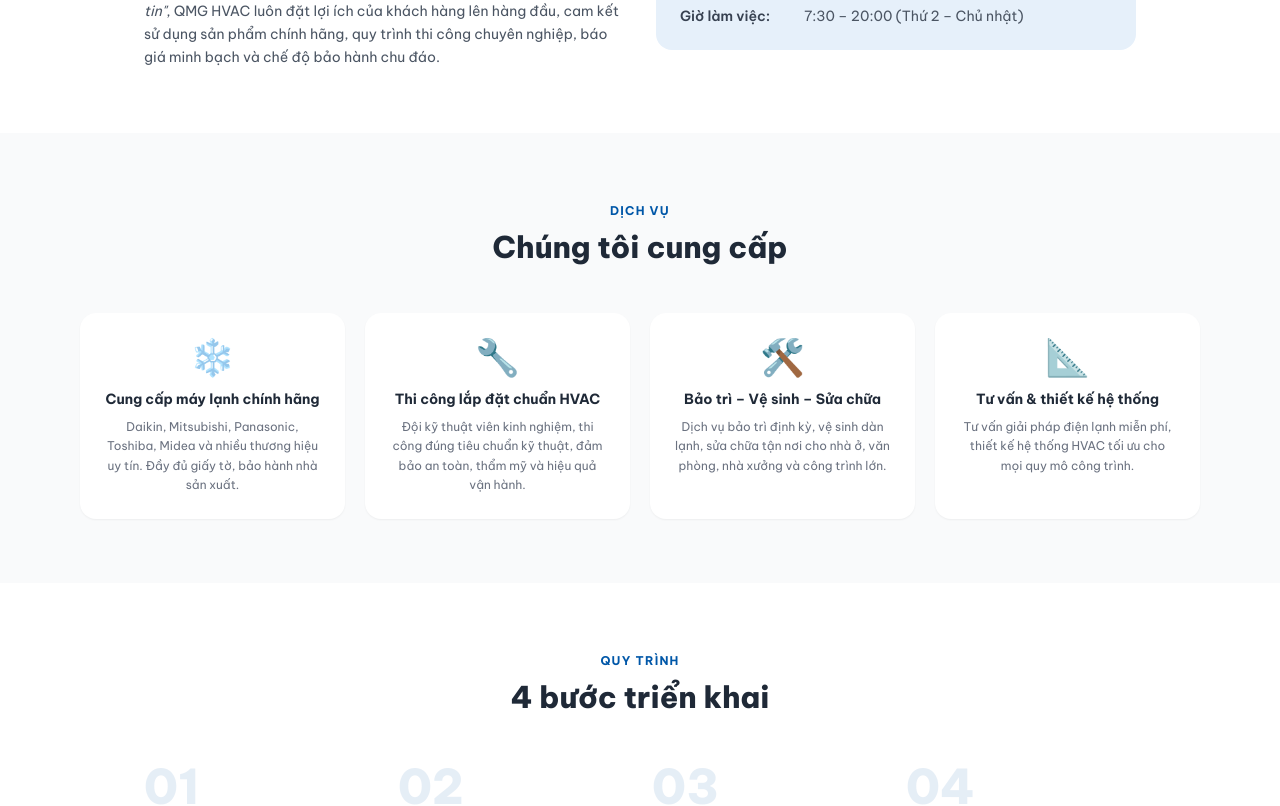
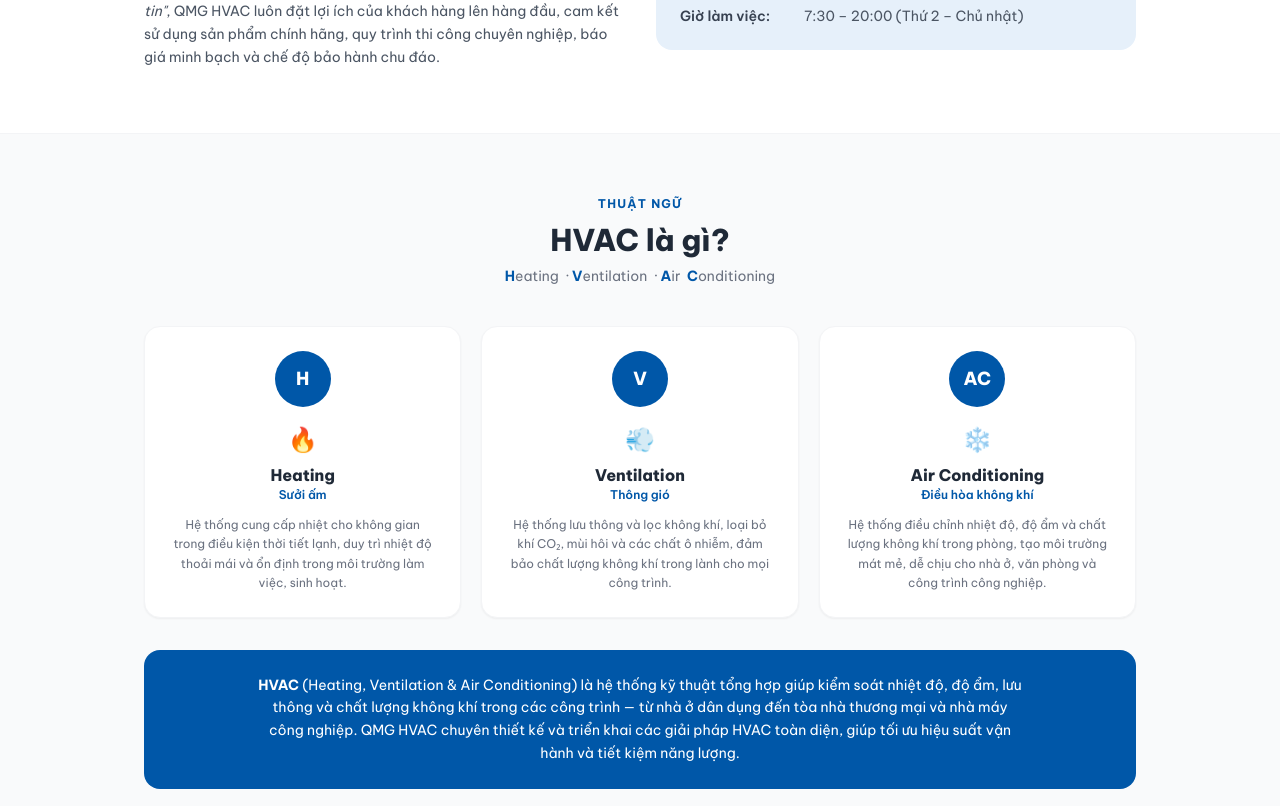
Before and after one commit to cuunon9x/gif_qmg, a React (Vite) app: page /gioi-thieu in a window 1280 px wide. Shown: the part 1046-1852 px from the top of the page. Built offline with nearby package versions, Linux system fonts and the light colour scheme; no server answers.

Commit message:
Add HVAC explainer section to About page and implement scroll to top on mount

```diff
--- a/src/pages/AboutPage.jsx
+++ b/src/pages/AboutPage.jsx
@@ -1,3 +1,4 @@
+import { useEffect } from 'react'
 import { Link } from 'react-router-dom'
 import useInView from '../hooks/useInView'
 
@@ -37,6 +38,8 @@
   const [s1Ref, s1In] = useInView()
   const [s2Ref, s2In] = useInView()
   const [s3Ref, s3In] = useInView()
+
+  useEffect(() => { window.scrollTo(0, 0) }, [])
 
   return (
     <main className="pt-20 min-h-screen">
@@ -117,6 +120,65 @@
                 </div>
               ))}
             </div>
+          </div>
+        </div>
+      </section>
+
+      {/* ── HVAC Explainer ── */}
+      <section className="py-14 bg-gray-50 border-y border-gray-100">
+        <div className="max-w-5xl mx-auto px-4">
+          <div className="text-center mb-10">
+            <span className="text-primary text-xs font-bold uppercase tracking-widest">Thuật ngữ</span>
+            <h2 className="text-2xl md:text-3xl font-extrabold text-gray-800 mt-2">
+              HVAC là gì?
+            </h2>
+            <p className="text-gray-500 text-sm mt-2">
+              <span className="font-bold text-primary">H</span>eating &nbsp;·&nbsp;
+              <span className="font-bold text-primary">V</span>entilation &nbsp;·&nbsp;
+              <span className="font-bold text-primary">A</span>ir &nbsp;
+              <span className="font-bold text-primary">C</span>onditioning
+            </p>
+          </div>
+          <div className="grid sm:grid-cols-3 gap-5">
+            {[
+              {
+                letter: 'H',
+                term: 'Heating',
+                vi: 'Sưởi ấm',
+                icon: '🔥',
+                desc: 'Hệ thống cung cấp nhiệt cho không gian trong điều kiện thời tiết lạnh, duy trì nhiệt độ thoải mái và ổn định trong môi trường làm việc, sinh hoạt.',
+              },
+              {
+                letter: 'V',
+                term: 'Ventilation',
+                vi: 'Thông gió',
+                icon: '💨',
+                desc: 'Hệ thống lưu thông và lọc không khí, loại bỏ khí CO₂, mùi hôi và các chất ô nhiễm, đảm bảo chất lượng không khí trong lành cho mọi công trình.',
+              },
+              {
+                letter: 'AC',
+                term: 'Air Conditioning',
+                vi: 'Điều hòa không khí',
+                icon: '❄️',
+                desc: 'Hệ thống điều chỉnh nhiệt độ, độ ẩm và chất lượng không khí trong phòng, tạo môi trường mát mẻ, dễ chịu cho nhà ở, văn phòng và công trình công nghiệp.',
+              },
+            ].map((item) => (
+              <div key={item.letter} className="bg-white rounded-2xl p-6 shadow-sm border border-gray-100 text-center">
+                <div className="w-14 h-14 rounded-full bg-primary flex items-center justify-center mx-auto mb-4">
+                  <span className="text-white font-extrabold text-lg">{item.letter}</span>
+                </div>
+                <div className="text-2xl mb-2">{item.icon}</div>
+                <h3 className="font-extrabold text-gray-800 text-base">{item.term}</h3>
+                <p className="text-primary text-xs font-semibold mb-3">{item.vi}</p>
+                <p className="text-gray-500 text-xs leading-relaxed">{item.desc}</p>
+              </div>
+            ))}
+          </div>
+
+          <div className="mt-8 bg-primary rounded-2xl p-6 text-white text-center">
+            <p className="text-sm leading-relaxed max-w-3xl mx-auto">
+              <strong>HVAC</strong> (Heating, Ventilation &amp; Air Conditioning) là hệ thống kỹ thuật tổng hợp giúp kiểm soát nhiệt độ, độ ẩm, lưu thông và chất lượng không khí trong các công trình — từ nhà ở dân dụng đến tòa nhà thương mại và nhà máy công nghiệp. QMG HVAC chuyên thiết kế và triển khai các giải pháp HVAC toàn diện, giúp tối ưu hiệu suất vận hành và tiết kiệm năng lượng.
+            </p>
           </div>
         </div>
       </section>
```
